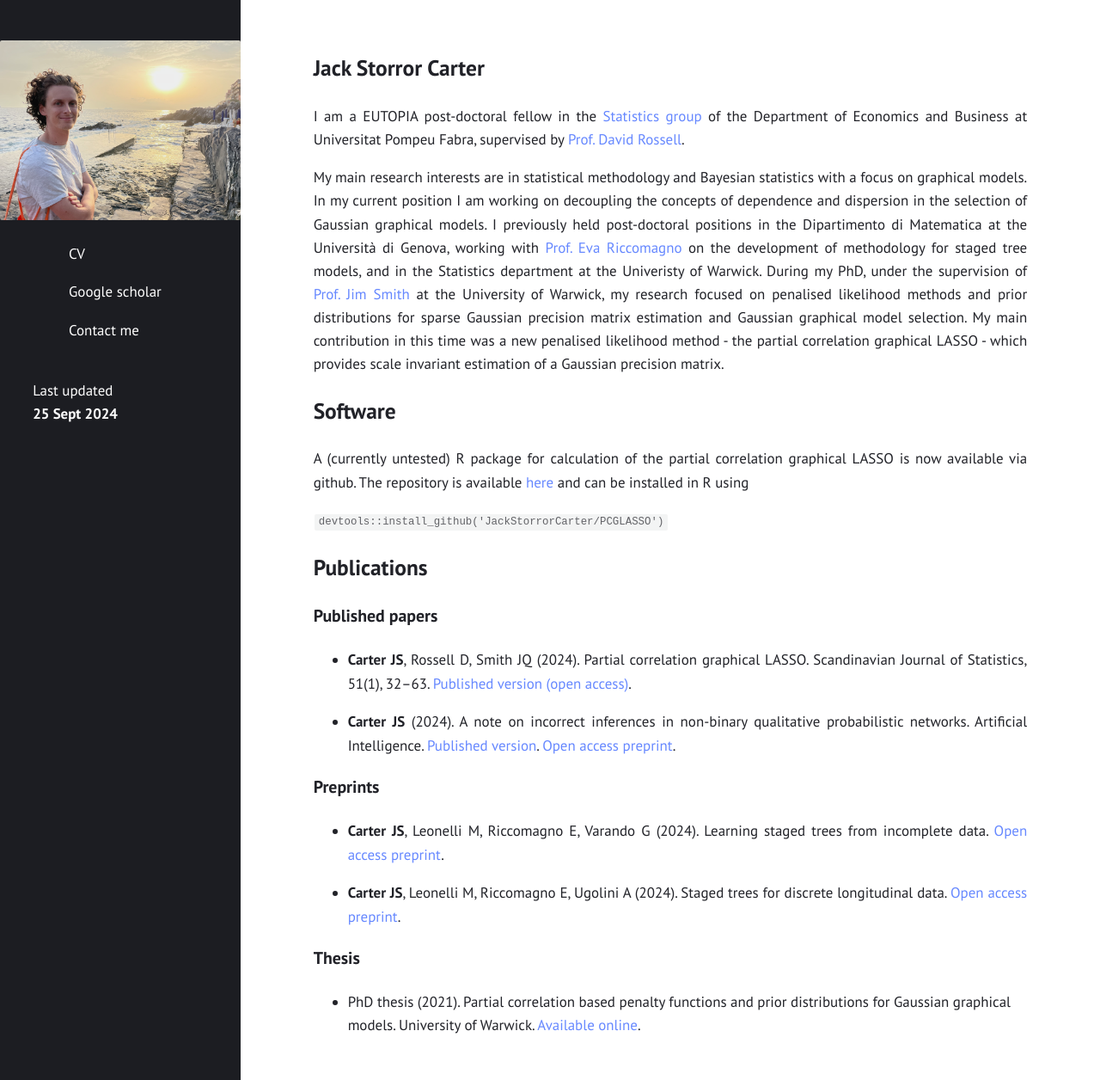
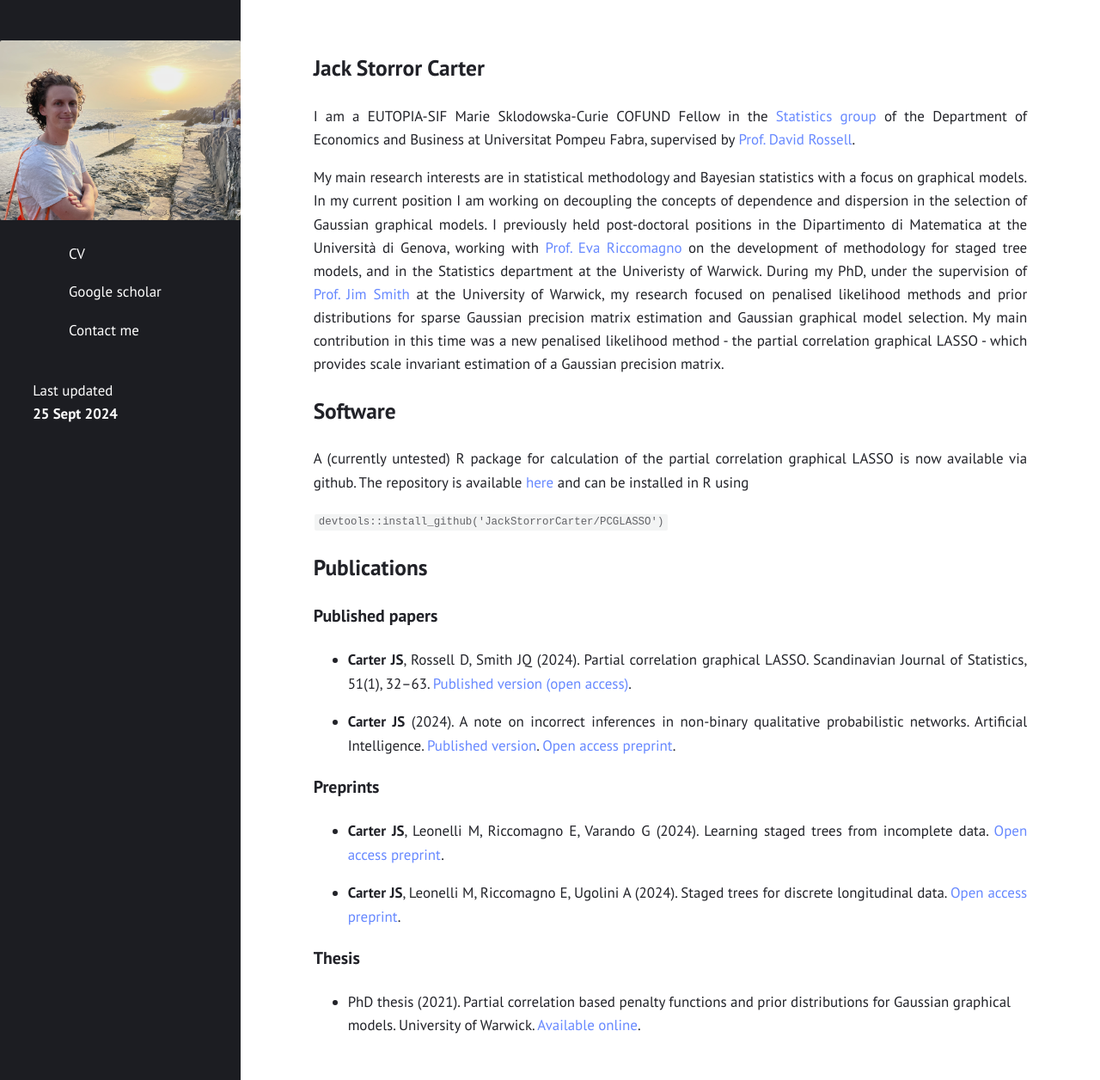
Before and after one commit to JackStorrorCarter/JackStorrorCarter.github.io, a Jekyll site: the page built from index.md, in a window 1280 px wide and 1256 px high. Shown: the whole window at 86% size. Built offline with Jekyll 4.4.1, drawn with Linux system fonts in a browser that asks for light colours.

Commit message:
Update index.md

```diff
--- a/index.md
+++ b/index.md
@@ -8,7 +8,7 @@ title: "Home"
 
 # Jack Storror Carter
 
-I am a EUTOPIA post-doctoral fellow in the [Statistics group](https://sites.google.com/view/stats-upf/news) of the Department of Economics and Business at Universitat Pompeu Fabra, supervised by [Prof. David Rossell](https://sites.google.com/site/rosselldavid/).
+I am a EUTOPIA-SIF Marie Sklodowska-Curie COFUND Fellow in the [Statistics group](https://sites.google.com/view/stats-upf/news) of the Department of Economics and Business at Universitat Pompeu Fabra, supervised by [Prof. David Rossell](https://sites.google.com/site/rosselldavid/).
 
 My main research interests are in statistical methodology and Bayesian statistics with a focus on graphical models.  In my current position I am working on decoupling the concepts of dependence and dispersion in the selection of Gaussian graphical models.  I previously held post-doctoral positions in the Dipartimento di Matematica at the Università di Genova, working with [Prof. Eva Riccomagno](https://rubrica.unige.it/personale/VUZBXlJg) on the development of methodology for staged tree models, and in the Statistics department at the Univeristy of Warwick. During my PhD, under the supervision of [Prof. Jim Smith](https://warwick.ac.uk/fac/sci/statistics/staff/academic-research/smith/) at the University of Warwick, my research focused on penalised likelihood methods and prior distributions for sparse Gaussian precision matrix estimation and Gaussian graphical model selection.  My main contribution in this time was a new penalised likelihood method - the partial correlation graphical LASSO - which provides scale invariant estimation of a Gaussian precision matrix.
 
```
